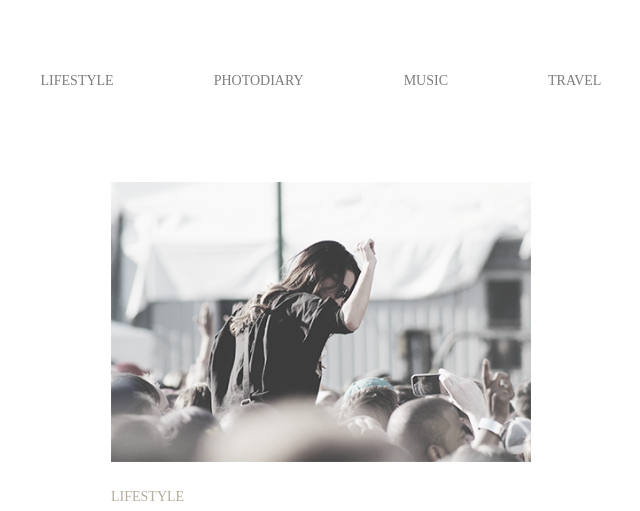
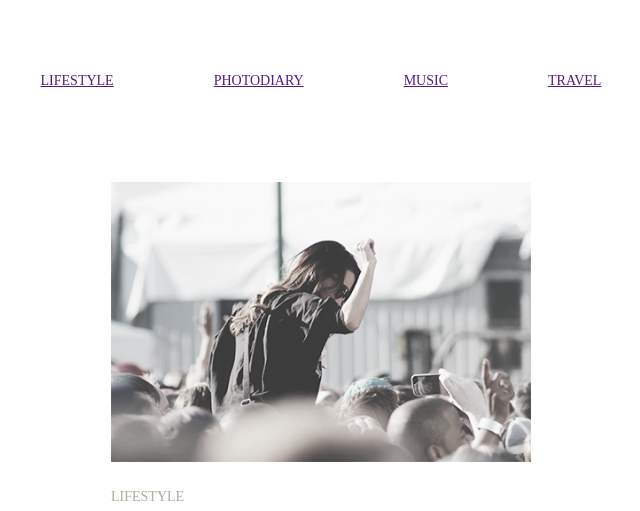
Before and after one commit to Taunamik/Photoblog, a plain HTML site: page index.html in a window 1280 px wide. Shown: the top 511 px of the page, without its empty margins (319-959 px from the left). Drawn offline with Linux system fonts and the light colour scheme.

Commit message:
Update index.html

```diff
--- a/index.html
+++ b/index.html
@@ -11,10 +11,10 @@
 <header>
     <nav class="nav">
     <ul class="nav-list">
-        <li class="nav-list-item">LIFESTYLE</li>
-        <li class="nav-list-item">PHOTODIARY</li>
-        <li class="nav-list-item">MUSIC</li>
-        <li class="nav-list-item">TRAVEL</li>
+        <li class="nav-list-item" ><a href="">LIFESTYLE</a></li>
+        <li class="nav-list-item"><a href="">PHOTODIARY</a></li>
+        <li class="nav-list-item"><a href="">MUSIC</a></li>
+        <li class="nav-list-item"><a href="">TRAVEL</a></li>
     </ul>
     </nav>
 </header>
```
